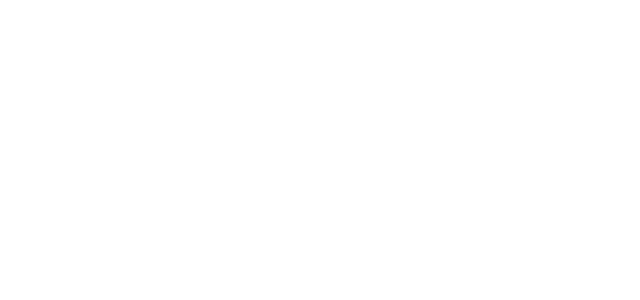
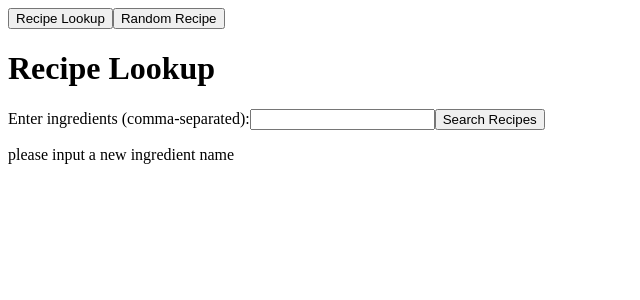
Before and after one commit to JamesZuliani/EatUp-Client, a React (Create React App) app: page /recipes in a window 1280 px wide. Before the commit this address had no page. Shown: the top 300 px of the page, without its empty margins (0-640 px from the left). Built offline with nearby package versions, Linux system fonts and the light colour scheme.

Commit message:
Recipe page functionality complete

```diff
--- a/public/index.html
+++ b/public/index.html
@@ -24,7 +24,7 @@
       work correctly both with client-side routing and a non-root public URL.
       Learn how to configure a non-root public URL by running `npm run build`.
     -->
-    <title>React App</title>
+    <title>EatUp!</title>
   </head>
   <body>
     <noscript>You need to enable JavaScript to run this app.</noscript>
--- a/src/App.js
+++ b/src/App.js
@@ -1,13 +1,15 @@
 import { BrowserRouter, Routes, Route } from "react-router-dom";
 import React from "react";
-import Login from "./Login";
-import Signup from "./Signup";
+import Login from "./components/Login/Login";
+import Signup from "./components/Signup/Signup";
 import "./App.scss";
+import RecipePage from "./pages/RecipePage/RecipePage";
 
 function App() {
   return (
     <BrowserRouter>
       <Routes>
+        <Route path="/recipes" element = {<RecipePage />} />
         <Route path="/login" element={<Login />} />
         <Route path="/signup" element={<Signup />} />
       </Routes>
--- a/src/App.scss
+++ b/src/App.scss
@@ -1,15 +1,15 @@
-@use "./styles/partials/mixins" as *;
-@use "./styles/partials/typography" as *;
-@use "./styles/partials/variables" as *;
+// @use "./styles/partials/mixins" as *;
+// @use "./styles/partials/typography" as *;
+// @use "./styles/partials/variables" as *;
 
-*,
-*::before,
-*::after {
-  padding: 0;
-  margin: 0;
-  box-sizing: border-box;
-}
+// *,
+// *::before,
+// *::after {
+//   padding: 0;
+//   margin: 0;
+//   box-sizing: border-box;
+// }
 
-body {
-  font-family: "Titillium Web", Times, serif;
-}
+// body {
+//   font-family: "Titillium Web", Times, serif;
+// }
--- a/src/components/Login/Login.js
+++ b/src/components/Login/Login.js
@@ -6,16 +6,15 @@
   const [username, setUsername] = useState("");
   const [password, setPassword] = useState("");
   const [error, setError] = useState("");
-  const history = useHistory();
 
   function handleLogin(e) {
     e.preventDefault();
 
     axios
-      .post("api/auth/login", { username, password })
+      .post("api/login", { username, password })
       .then((res) => {
         localStorage.setItem("token", res.data.token);
-        history.push("/");
+        window.location = "/login";
       })
       .catch((err) => setError(err.response.data.error));
   }
--- /dev/null
+++ b/src/components/RandomRecipe/RandomRecipe.js
@@ -0,0 +1,41 @@
+import React, { useState, useEffect } from "react";
+import axios from "axios";
+
+export default function RandomRecipe() {
+  const [recipes, setRecipes] = useState([]);
+
+  const getRandomRecipes = async () => {
+    try {
+      const response = await axios.get("http://localhost:8080/recipes");
+      setRecipes(response.data);
+      console.log(response.data)
+    } catch (error) {
+      console.log(error);
+    }
+  };
+
+  useEffect(() => {
+    getRandomRecipes();
+
+  }, []);
+
+  return (
+    <div>
+      <button onClick={getRandomRecipes}>Get Random Recipes!</button>
+      <div>
+        {recipes.map((recipe, index) => (
+          <div key={index}>
+            <h2>{recipe.title}</h2>
+            <img src={recipe.image} />
+            <ul>
+              {recipe.ingredients.map((ingredient, index) => (
+                <li key={index}>{ingredient.text}</li>
+              ))}
+            </ul>
+            <a href={recipe.url}>View Recipe</a>
+          </div>
+        ))}
+      </div>
+    </div>
+  );
+}
--- /dev/null
+++ b/src/components/RecipeLookup/RecipeLookup.js
@@ -0,0 +1,64 @@
+import React, { useState } from "react";
+import axios from "axios";
+
+export default function RecipeLookup() {
+  const [ingredients, setIngredients] = useState([]);
+  const [recipes, setRecipes] = useState([]);
+
+  const handleIngredientChange = (e) => {
+    setIngredients(e.target.value.split(","));
+  };
+
+  const handleRecipeSearch = async (e) => {
+    e.preventDefault();
+    try {
+      const response = await axios.post(
+        "http://localhost:8080/recipes/search",
+        {
+          ingredients,
+        }
+      );
+      setRecipes(response.data);
+      console.log(response.data);
+      console.log("response data here");
+    } catch (error) {
+      console.log(error);
+    }
+  };
+
+  return (
+    <>
+      <h1>Recipe Lookup</h1>
+      <form onSubmit={handleRecipeSearch}>
+        <label htmlFor="ingredients">
+          Enter ingredients (comma-separated):
+        </label>
+        <input type="text" id="ingredients" onChange={handleIngredientChange} />
+        <button type="submit">Search Recipes</button>
+      </form>
+      <div>
+        {recipes.length > 0 ? (
+          <div>
+            {recipes.map((recipe, index) => {
+              return (
+                <div key={index}>
+                  <h3>{recipe.title}</h3>
+                  <img src={recipe.image} />
+                  <p>
+                    Ingredients:{" "}
+                    {recipe.ingredients
+                      .map((ingredient) => ingredient.food)
+                      .join(", ")}
+                  </p>
+                  <a href={recipe.url}>View Recipe</a>
+                </div>
+              );
+            })}
+          </div>
+        ) : (
+          <p>please input a new ingredient name</p>
+        )}
+      </div>
+    </>
+  );
+}
--- a/src/components/Signup/Signup.js
+++ b/src/components/Signup/Signup.js
@@ -6,16 +6,15 @@
   const [username, setUsername] = useState("");
   const [password, setPassword] = useState("");
   const [error, setError] = useState("");
-  const history = useHistory();
 
   function handleSignup(e) {
     e.preventDefault();
 
     axios
-      .post("api/auth/signup", { username, password })
+      .post("api/signup", { username, password })
       .then((res) => {
         localStorage.setItem("token", res.data.token);
-        history.push("/login");
+        window.location = "/login";
       })
       .catch((err) => setError(err.response.data.error));
   }
--- /dev/null
+++ b/src/pages/RecipePage/RecipePage.js
@@ -0,0 +1,23 @@
+import React, { useState } from "react";
+import RecipeLookup from "../../components/RecipeLookup/RecipeLookup";
+import RandomRecipe from "../../components/RandomRecipe/RandomRecipe";
+
+export default function RecipePage() {
+  const [showRandomRecipes, setShowRandomRecipes] = useState(false);
+
+  const handleShowRandomRecipes = () => {
+    setShowRandomRecipes(true);
+  };
+
+  const handleShowRecipeLookup = () => {
+    setShowRandomRecipes(false);
+  };
+
+  return (
+    <div>
+      <button onClick={handleShowRecipeLookup}>Recipe Lookup</button>
+      <button onClick={handleShowRandomRecipes}>Random Recipe</button>
+      {showRandomRecipes ? <RandomRecipe /> : <RecipeLookup />}
+    </div>
+  );
+}
```
